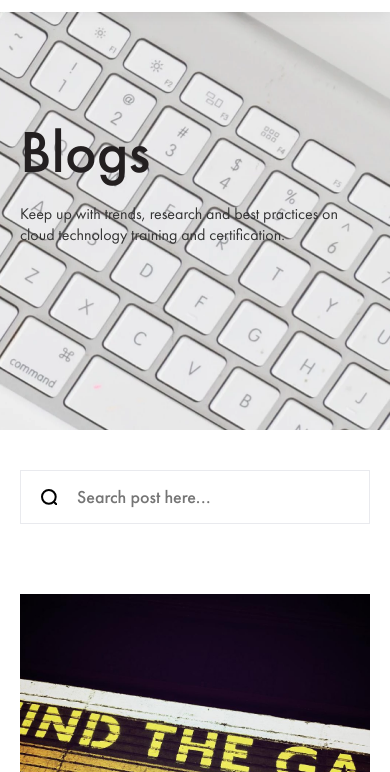
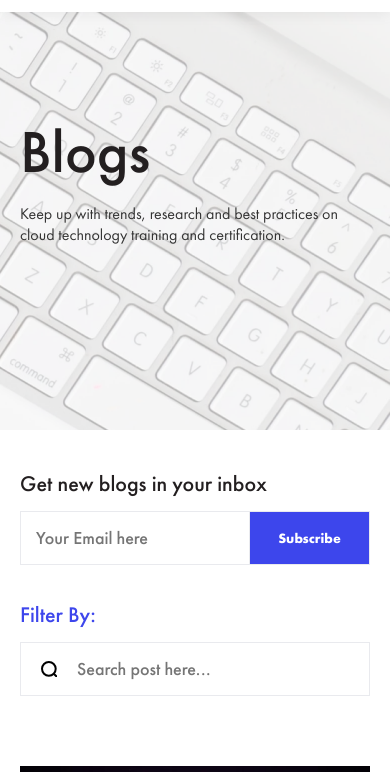
Before and after one commit to mixelio/cloud_institute, a plain HTML site: page blog.html in a window 390 px wide. Shown: the part 72-844 px from the top of the page. Drawn offline with nearby package versions, Linux system fonts and the light colour scheme.

Commit message:
blog_pravki

```diff
--- a/#scorse/scss/adaptiv.scss
+++ b/#scorse/scss/adaptiv.scss
@@ -208,6 +208,27 @@
 
     .subitem {
       display: none;
+    }
+  }
+
+  .blog__first_screen {
+    &:before {
+      content: '';
+      position: absolute;
+      display: inline-block;
+      width: 100%;
+      height: 100%;
+      top: 0;
+      left: 0;
+      opacity: 60%;
+      background-color: #FFFFFF;
+      z-index: 1;
+    }
+
+    h1,
+    p {
+      position: relative;
+      z-index: 2;
     }
   }
 
@@ -561,7 +582,7 @@
     padding-right: 20px;
 
     .main_row {
-      flex-direction: column;
+      flex-direction: column-reverse;
     }
 
     .main_item {
@@ -569,11 +590,39 @@
         width: 100%;
       }
 
-      &:last-child {}
+      &:last-child {
+        flex: 0 1 100%;
+        max-width: 100%;
+      }
     }
 
     .sidebar {
+      position: relative;
       margin: 0;
+    }
+
+    .blog_filter {
+      position: relative;
+      transition-duration: 300ms;
+
+      h3 {
+        cursor: pointer;
+      }
+
+      .filter_container {
+        position: absolute;
+        transition-duration: 300ms;
+        transform: translateY(-50%) scaleY(0);
+
+      }
+
+      &._active {
+        .filter_container {
+          transform: translateY(0) scaleY(1);
+        }
+
+      }
+
     }
 
     .main_search {}
--- a/blog.html
+++ b/blog.html
@@ -247,9 +247,12 @@
         </div>
         <div class="main_item sidebar">
           <h2>Get new blogs in your inbox</h2>
-          <form action="post" class="subscribe"><input type="text" name="" id=""
-              placeholder="Your Email here"><label><input type="submit" value="Subscribe">Subscribe</label></form>
-          <h3>Filter By:</h3>
+          <form action="post" class="subscribe"><input type="text" name="" id="" placeholder="Your Email here"><input
+              type="submit" value="Subscribe"></form>
+
+          <div id="blog_filter" class="blog_filter">
+            <h3 id="filter_title">Filter By:</h3>
+            <div id="filter_container" class="filter_container">
               <h4>Role</h4>
               <ul class="blog__role">
                 <li><a href="">Hr Department</a></li>
@@ -264,6 +267,8 @@
                 <li><a href="">joseph role</a></li>
                 <li><a href="">MANAGER IT</a></li>
               </ul>
+            </div>
+          </div>
         </div>
       </div>
     </section>
--- a/js/scripts.js
+++ b/js/scripts.js
@@ -113,3 +113,26 @@ function accordion() {
 }
 
 accordion();
+
+
+function filterBurger() {
+  const blogFilter = document.getElementById('blog_filter');
+  const filterTitle = document.getElementById('filter_title');
+  const container = document.getElementById('filter_container');
+  const blogFilterHeith = container.offsetHeight;
+  if (filterTitle) {
+    filterTitle.addEventListener('click', function (e) {
+      blogFilter.classList.toggle('_active');
+
+      if (blogFilter.classList.contains('_active')) {
+        blogFilter.style.paddingBottom = blogFilterHeith + 'px';
+        console.log(blogFilter.classList);
+      } else {
+        blogFilter.style.paddingBottom = 0 + "px";
+      }
+    })
+  }
+
+}
+
+filterBurger();
```
Also changed, not shown: css/styles.css, 1 other file. Lines whose indentation alone changed are shown as unchanged.
